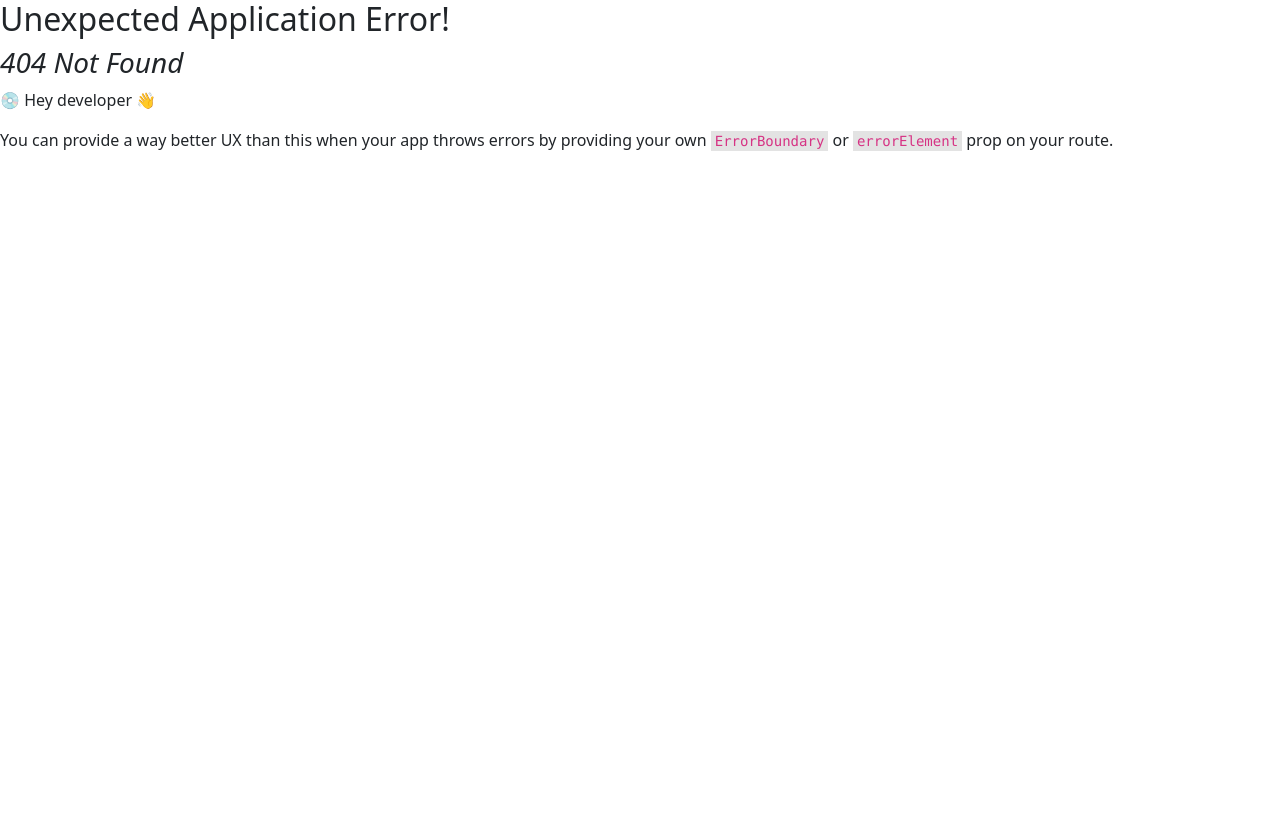
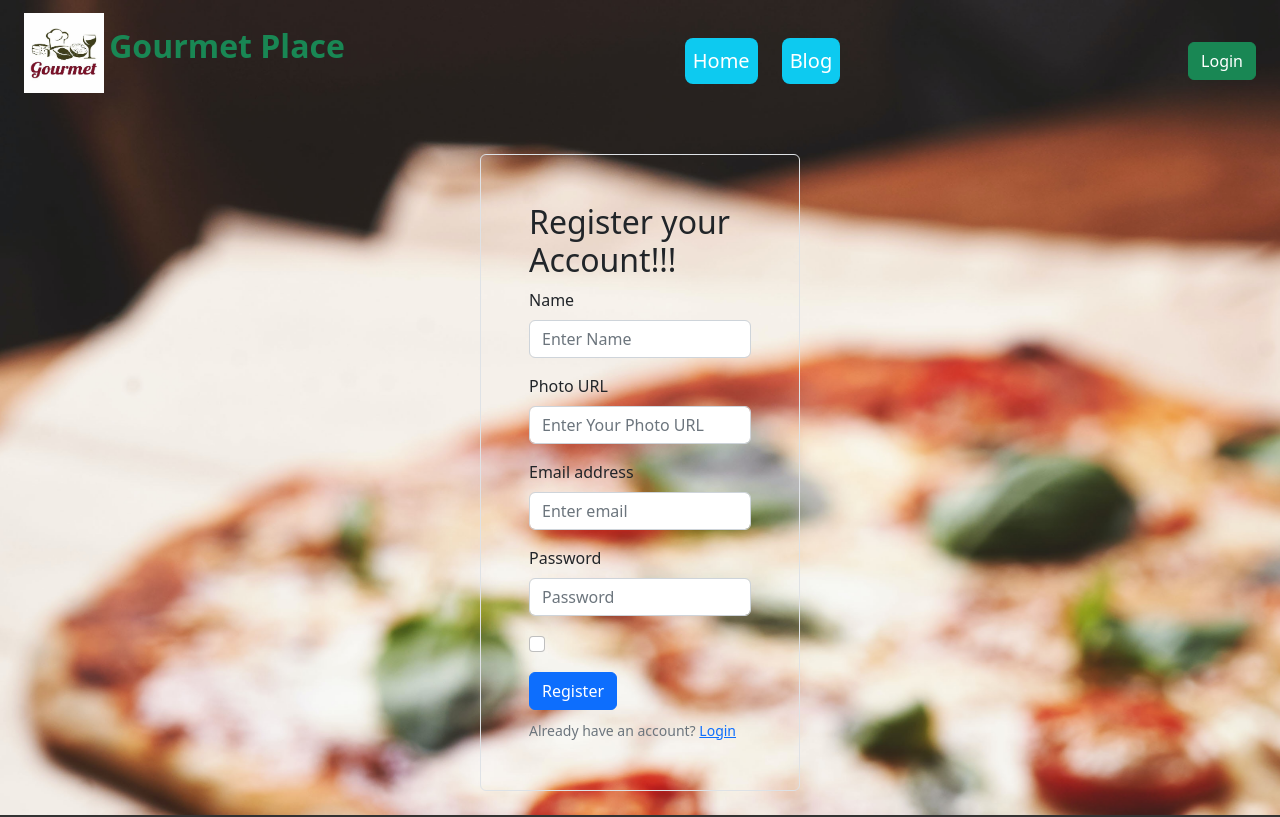
Before and after one commit to mahbub-alom/chef-recipe-hunter-client, a React (Vite) app: page /register in a window 1280 px wide. Before the commit this address had no page. Shown: the top 817 px of the page. Built offline with nearby package versions, Linux system fonts and the light colour scheme.

Commit message:
registrantion page creation complete

```diff
--- a/src/components/Providers/AuthProviders.jsx
+++ b/src/components/Providers/AuthProviders.jsx
@@ -3,10 +3,17 @@ import React, { createContext } from 'react';
 
 export const AuthContext = createContext(null)
 
-const AuthProviders = () => {
+const AuthProviders = ({ children }) => {
+
+    const user = ''
+
+    const authInfo = {
+        user
+    }
+
     return (
-        <AuthContext.Provider>
-
+        <AuthContext.Provider value={authInfo}>
+            {children}
         </AuthContext.Provider>
     );
 };
--- a/src/components/Shared/Header.jsx
+++ b/src/components/Shared/Header.jsx
@@ -1,10 +1,13 @@
-import React from 'react';
+import React, { useContext } from 'react';
 import { Nav, Navbar } from 'react-bootstrap';
 import logo from '../../assets/logo/OIP.jpg'
 import { Link } from 'react-router-dom';
-import { FaUser } from "react-icons/fa";
+import { AuthContext } from '../Providers/AuthProviders';
 
 const Header = () => {
+
+    const { user } = useContext(AuthContext);
+    console.log(user.displayName);
     return (
         <div>
             {/* <Container> */}
@@ -18,8 +21,11 @@ const Header = () => {
 
                     </Nav>
                     <Nav className='d-flex align-items-center gap-3 pe-4'>
-                        <FaUser className='fs-2 text-bg-info p-2 rounded-3 mt-3'></FaUser>
-                        <button type="button" className="btn btn-success mt-3"><Link className='text-white text-decoration-none' to='/login'>Login</Link></button>
+                        {
+                            user ?
+                                <span className='text-light'>{user.displayName}</span> :
+                                <button type="button" className="btn btn-success mt-3"><Link className='text-white text-decoration-none' to='/login'>Login</Link></button>
+                        }
                     </Nav>
                 </Navbar.Collapse>
             </Navbar>
--- /dev/null
+++ b/src/components/Shared/Login/Login.jsx
@@ -0,0 +1,42 @@
+import React from 'react';
+import { Button, Container, Form } from 'react-bootstrap';
+import { Link } from 'react-router-dom';
+
+const Login = () => {
+    return (
+        <div className='mb-4'>
+            <Container className='w-25 mx-auto mt-5 border rounded p-5'>
+                <Form>
+                    <h2>Please Login!!!</h2>
+                    <Form.Group className="mb-3" controlId="formBasicEmail">
+                        <Form.Label>Email address</Form.Label>
+                        <Form.Control type="email" name='email' placeholder="Enter email" required />
+                    </Form.Group>
+
+                    <Form.Group className="mb-3" controlId="formBasicPassword">
+                        <Form.Label>Password</Form.Label>
+                        <Form.Control type="password" name='password' placeholder="Password" required />
+                    </Form.Group>
+                    <Form.Group className="mb-3" controlId="formBasicCheckbox">
+                        <Form.Check type="checkbox" label="Remember me" />
+                    </Form.Group>
+                    <Button className='mb-2' variant="primary" type="submit">
+                        Login
+                    </Button>
+                    <br />
+                    <Form.Text className=" text-secondary">
+                        Don't have an Account? <Link to='/register'>Register</Link>
+                    </Form.Text>
+                    <Form.Text className="text-danger">
+
+                    </Form.Text>
+                    <Form.Text className="text-success">
+
+                    </Form.Text>
+                </Form>
+            </Container>
+        </div>
+    );
+};
+
+export default Login;
--- /dev/null
+++ b/src/components/Shared/Register/Register.jsx
@@ -0,0 +1,49 @@
+import React from 'react';
+import { Button, Container, Form } from 'react-bootstrap';
+import { Link } from 'react-router-dom';
+
+const Register = () => {
+    return (
+        <div className='mb-4'>
+            <Container className='w-25 mx-auto mt-5 border rounded p-5'>
+                <Form>
+                    <h2>Register your Account!!!</h2>
+                    <Form.Group className="mb-3">
+                        <Form.Label>Name</Form.Label>
+                        <Form.Control type="text" name='name' placeholder="Enter Name" required />
+                    </Form.Group>
+                    <Form.Group className="mb-3">
+                        <Form.Label>Photo URL</Form.Label>
+                        <Form.Control type="text" name='photo' placeholder="Enter Your Photo URL" required />
+                    </Form.Group>
+                    <Form.Group className="mb-3">
+                        <Form.Label>Email address</Form.Label>
+                        <Form.Control type="email" name='email' placeholder="Enter email" required />
+                    </Form.Group>
+                    <Form.Group className="mb-3" controlId="formBasicPassword">
+                        <Form.Label>Password</Form.Label>
+                        <Form.Control type="password" name='password' placeholder="Password" required />
+                    </Form.Group>
+                    <Form.Group className="mb-3" controlId="formBasicCheckbox">
+                        <Form.Check type="checkbox" name='accept' />
+                    </Form.Group>
+                    <Button className='mb-2' variant="primary" type="submit">
+                        Register
+                    </Button>
+                    <br />
+                    <Form.Text className=" text-secondary">
+                        Already have an account? <Link to='/login'>Login</Link>
+                    </Form.Text>
+                    <Form.Text className="text-danger">
+
+                    </Form.Text>
+                    <Form.Text className="text-success">
+
+                    </Form.Text>
+                </Form>
+            </Container>
+        </div>
+    );
+};
+
+export default Register;
--- a/src/components/Shared/data/Data.jsx
+++ b/src/components/Shared/data/Data.jsx
@@ -42,7 +42,7 @@ const Data = () => {
                                         {
                                             data.recipes[0].ingredients.map(d => (
 
-                                                <p className='text-light mb-0'><FaAngleDoubleRight /> {d}</p>
+                                                <p key={data.id} className='text-light mb-0'><FaAngleDoubleRight /> {d}</p>
 
                                             ))
                                         }
--- a/src/components/Shared/footer/Footer.jsx
+++ b/src/components/Shared/footer/Footer.jsx
@@ -28,7 +28,7 @@ function Footer() {
                 </div>
             </div>
             <div style={{ backgroundColor: '#222', textAlign: 'center', padding: '1rem' }}>
-                <p>&copy; 2023 Company Name. All rights reserved.</p>
+                <p>&copy; 2023 Gourmet place. All rights reserved.</p>
             </div>
         </footer>
     );
--- a/src/main.jsx
+++ b/src/main.jsx
@@ -4,9 +4,12 @@ import './index.css'
 import 'bootstrap/dist/css/bootstrap.min.css';
 import { RouterProvider } from 'react-router-dom';
 import router from './Routes/Routers.jsx';
+import AuthProviders from './components/Providers/AuthProviders';
 
 ReactDOM.createRoot(document.getElementById('root')).render(
   <React.StrictMode>
-    <RouterProvider router={router}></RouterProvider>
+    <AuthProviders>
+      <RouterProvider router={router}></RouterProvider>
+    </AuthProviders>
   </React.StrictMode>,
 )
```
Also changed, not shown: src/Routes/Routers.jsx (+10 -0 lines).
